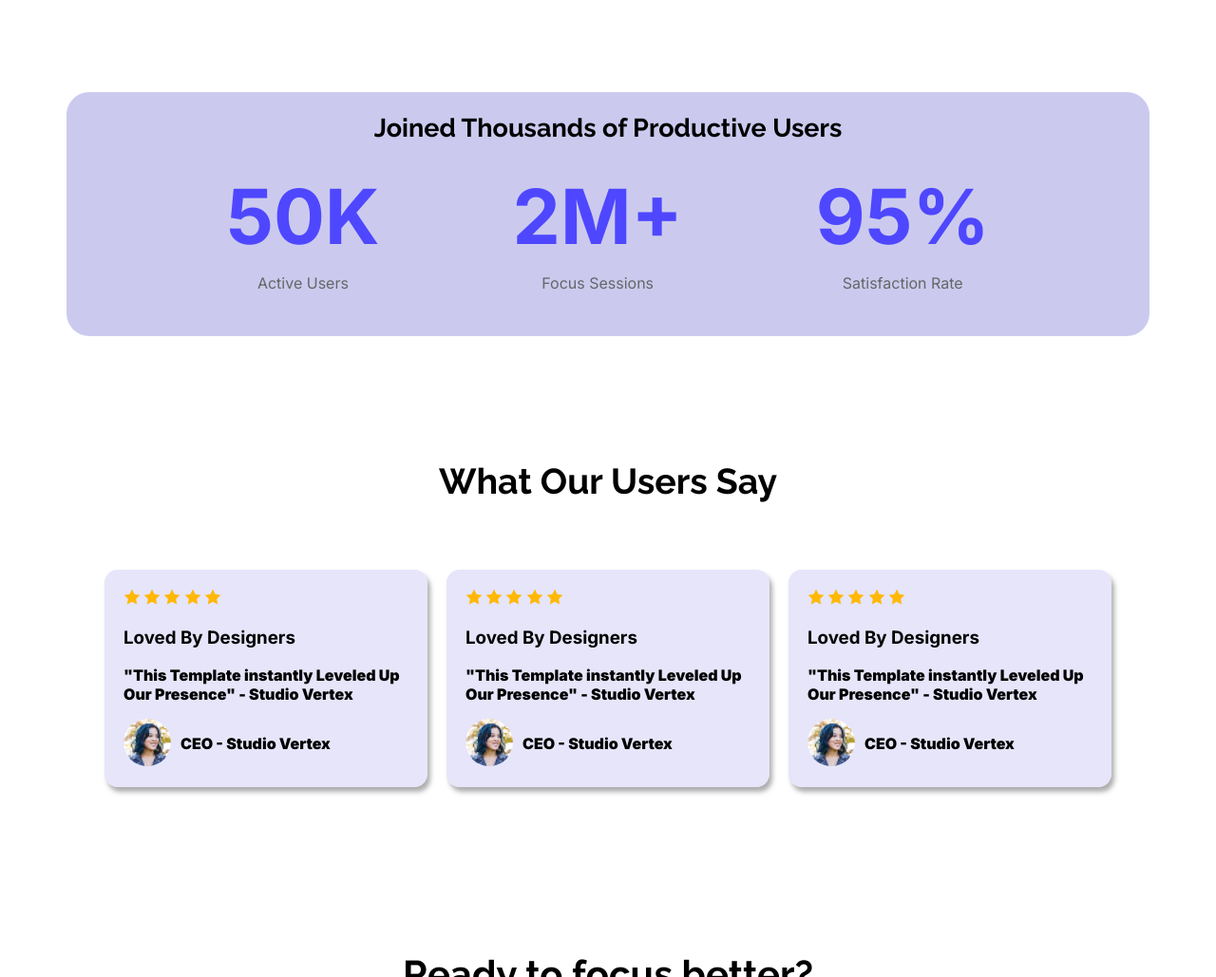
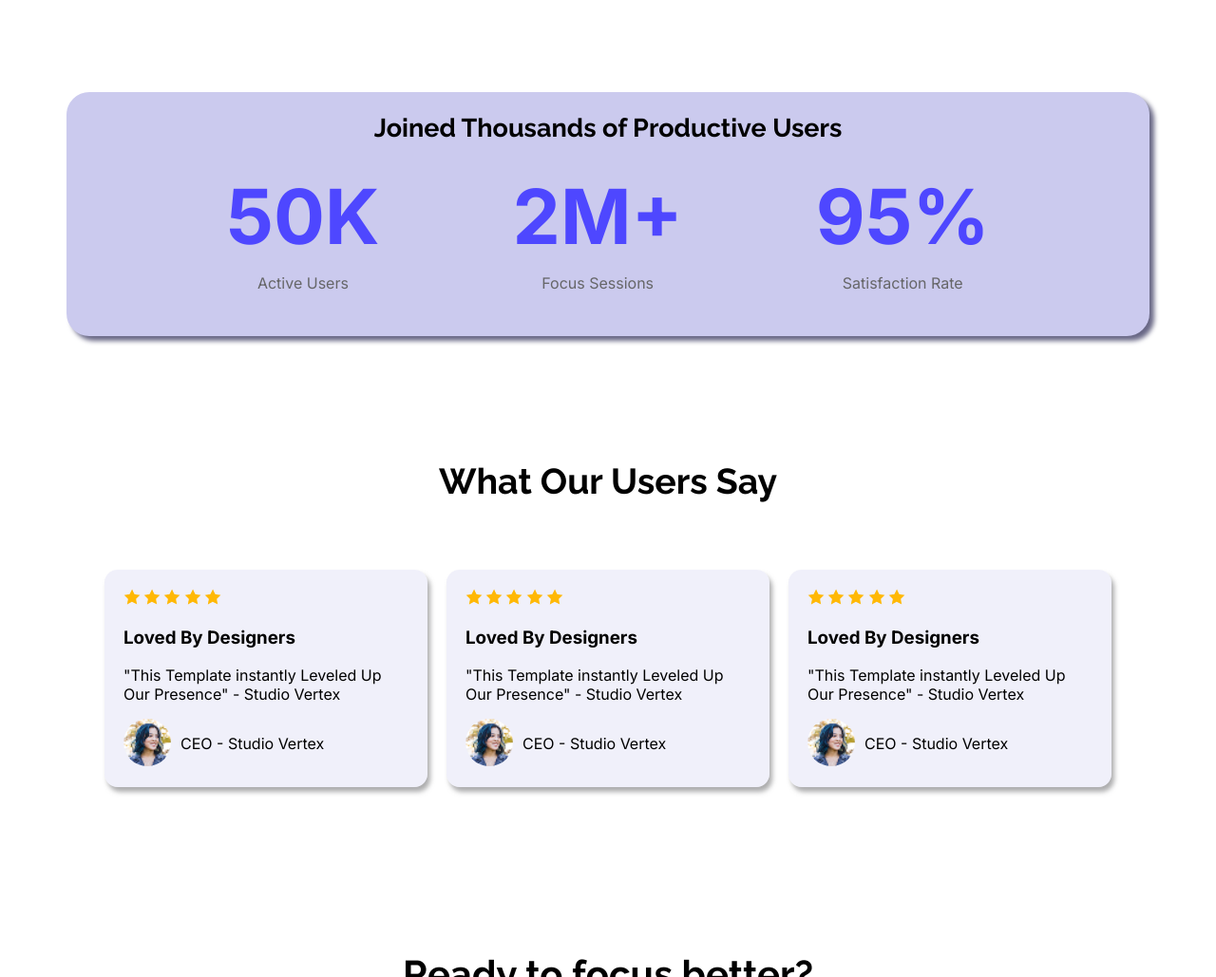
Before and after one commit to rafidalways/A01-Landing-Page, a plain HTML site: page index.html in a window 1280 px wide. Shown: the part 1154-2183 px from the top of the page at 95% size. Drawn offline with Linux system fonts and the light colour scheme.

Commit message:
for little bit fine tuning

```diff
--- a/styles/style.css
+++ b/styles/style.css
@@ -103,6 +103,12 @@ body {
   border-radius: 24px;
   gap: 0;
   padding-bottom: 30px;
+  box-shadow: 5px 5px 5px #696886;
+  transition: 0.3s ease;
+}
+
+.user-stats:hover {
+  box-shadow: -5px -5px 5px #555472;
 }
 
 .stats-heading {
@@ -157,9 +163,13 @@ body {
 .testimonials-card {
   box-shadow: 3px 5px 5px #66666888;
   border-radius: 14px;
-  background-color: #c4c2f36b;
+  background-color: #dcdbf36b;
   padding: 20px;
   transition: 0.8s ease;
+}
+
+.testimonials-card p {
+  font-weight: 400;
 }
 
 .testimonials-card:hover {
```
